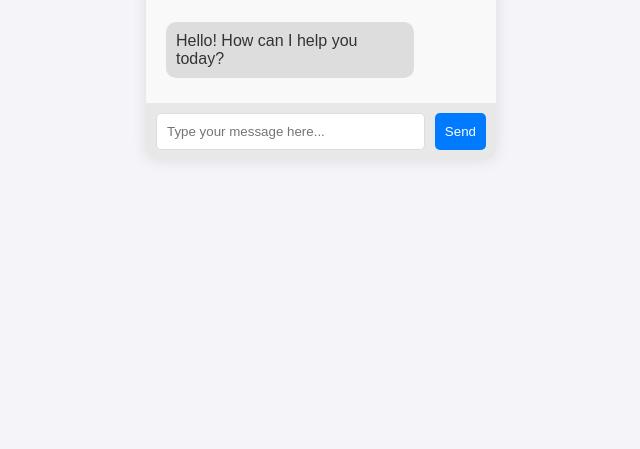
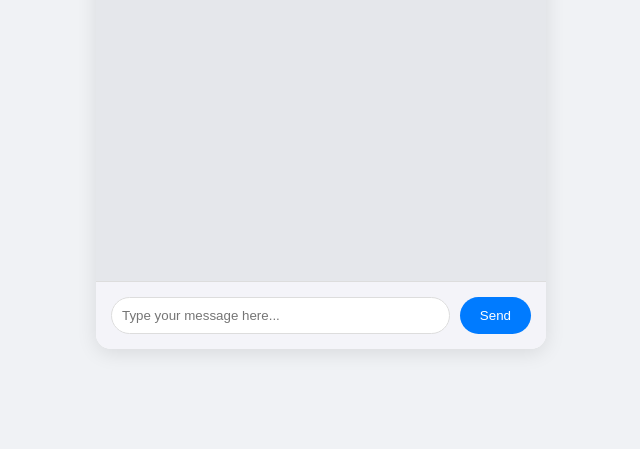
Before and after one commit to SabarishCodeWizard/BIT-Voice-Assistant, a plain HTML site: page chatbot/index.html in a window 1280 px wide. Shown: the part 351-800 px from the top of the page, without its empty margins (319-959 px from the left). Drawn offline with Linux system fonts and the light colour scheme.

Commit message:
enhanced the styling of the required chatbot

```diff
--- a/chatbot/style.css
+++ b/chatbot/style.css
@@ -5,62 +5,76 @@
 }
 
 body {
-    font-family: Arial, sans-serif;
+    font-family: 'Segoe UI', Tahoma, Geneva, Verdana, sans-serif;
     display: flex;
     justify-content: center;
     align-items: center;
     height: 100vh;
-    background-color: #f4f4f9;
+    background-color: #f0f2f5;
 }
 
 .chatbot-container {
-    width: 350px;
-    background-color: #fff;
-    border-radius: 10px;
-    box-shadow: 0 0 15px rgba(0, 0, 0, 0.1);
+    width: 450px;
+    height: 600px;
+    background-color: #ffffff;
+    border-radius: 15px;
+    box-shadow: 0 4px 20px rgba(0, 0, 0, 0.1);
     display: flex;
     flex-direction: column;
     overflow: hidden;
+    position: relative;
 }
 
 .chat-header {
-    background-color: #007bff;
+    background-color: #343541;
     color: white;
     padding: 15px;
     text-align: center;
+    font-size: 1.2rem;
+    font-weight: bold;
+    border-bottom: 1px solid #ccc;
 }
 
 .chat-body {
     flex: 1;
     padding: 20px;
     overflow-y: auto;
-    max-height: 400px;
-    background-color: #f9f9f9;
+    background-color: #e5e7eb;
     display: flex;
     flex-direction: column;
+    gap: 15px;
+    transition: all 0.3s ease;
 }
 
 .chat-footer {
-    padding: 10px;
+    padding: 15px;
     display: flex;
-    background-color: #e8e8e8;
+    background-color: #f4f4f9;
+    border-top: 1px solid #ddd;
 }
 
 .chat-footer input {
     flex: 1;
     padding: 10px;
-    border-radius: 5px;
+    border-radius: 20px;
     border: 1px solid #ddd;
+    outline: none;
+    transition: border 0.2s ease;
+}
+
+.chat-footer input:focus {
+    border: 1px solid #007bff;
 }
 
 .chat-footer button {
     background-color: #007bff;
     color: white;
     border: none;
-    padding: 10px;
+    padding: 10px 20px;
     margin-left: 10px;
-    border-radius: 5px;
+    border-radius: 20px;
     cursor: pointer;
+    transition: background-color 0.3s ease;
 }
 
 .chat-footer button:hover {
@@ -68,25 +82,31 @@ body {
 }
 
 .message {
-    padding: 10px;
+    padding: 12px 18px;
     background-color: #007bff;
     color: white;
-    border-radius: 10px;
+    border-radius: 15px;
     margin: 5px 0;
     max-width: 80%;
     animation: fadeIn 0.5s ease;
+    font-size: 0.9rem;
+    word-wrap: break-word;
+    line-height: 1.4;
+    box-shadow: 0 3px 5px rgba(0, 0, 0, 0.1);
 }
 
 .bot-message .message {
-    background-color: #ddd;
+    background-color: #f4f4f9;
     color: #333;
     align-self: flex-start;
+    border-radius: 15px 15px 15px 0px;
 }
 
 .user-message .message {
     background-color: #007bff;
     color: white;
     align-self: flex-end;
+    border-radius: 15px 15px 0px 15px;
 }
 
 @keyframes fadeIn {
@@ -99,3 +119,18 @@ body {
         transform: translateY(0);
     }
 }
+
+/* Smooth scrolling for chat body */
+.chat-body {
+    scrollbar-width: thin;
+    scrollbar-color: rgba(0, 0, 0, 0.2) transparent;
+}
+
+.chat-body::-webkit-scrollbar {
+    width: 8px;
+}
+
+.chat-body::-webkit-scrollbar-thumb {
+    background-color: rgba(0, 0, 0, 0.2);
+    border-radius: 8px;
+}
```
